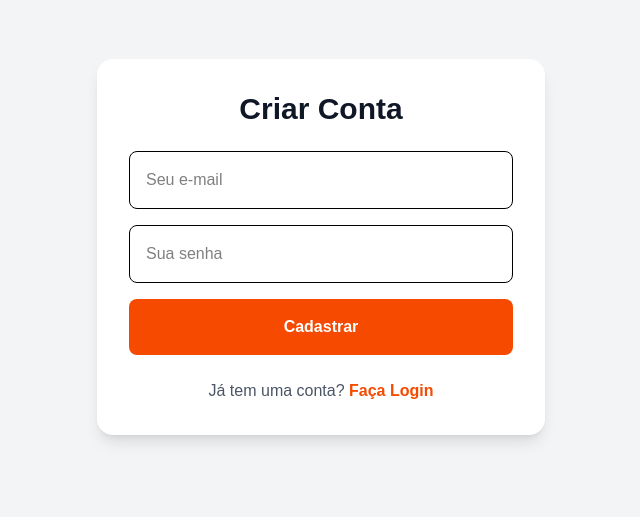
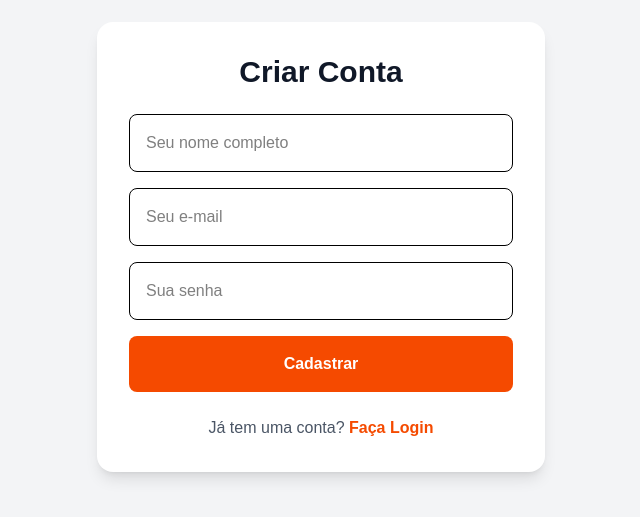
Before and after one commit to KaiqueH97/obra-certa-web, a Next.js app: page /cadastro in a window 1280 px wide. Shown: the part 153-670 px from the top of the page, without its empty margins (319-959 px from the left). Built offline with nearby package versions, Linux system fonts and the light colour scheme; no server answers.

Commit message:
feat: adiciona campo de nome no cadastro e exibe no perfil do usuário

```diff
--- a/app/cadastro/page.tsx
+++ b/app/cadastro/page.tsx
@@ -6,6 +6,7 @@ import { useRouter } from "next/navigation";
 import Link from "next/link";
 
 export default function Cadastro() {
+  const [nome, setNome] = useState("");
   const [email, setEmail] = useState("");
   const [senha, setSenha] = useState("");
   const [carregando, setCarregando] = useState(false);
@@ -18,6 +19,11 @@ export default function Cadastro() {
     const { error } = await supabase.auth.signUp({
       email,
       password: senha,
+      options: {
+        data: {
+          nome: nome,
+        }
+      }
     });
 
     if (error) {
@@ -34,6 +40,15 @@ export default function Cadastro() {
       <div className="w-full max-w-md bg-white p-8 rounded-2xl shadow-lg">
         <h1 className="text-3xl font-bold text-gray-900 mb-6 text-center">Criar Conta</h1>
         <form onSubmit={handleCadastro} className="flex flex-col gap-4">
+          {/* Nome */}
+          <input
+            type="text"
+            placeholder="Seu nome completo"
+            className="p-4 border rounded-lg text-black outline-none focus:ring-2 focus:ring-orange-600"
+            value={nome}
+            onChange={(e) => setNome(e.target.value)}
+            required
+          />
           <input
             type="email"
             placeholder="Seu e-mail"
--- a/app/perfil/page.tsx
+++ b/app/perfil/page.tsx
@@ -7,13 +7,15 @@ import Link from "next/link";
 
 export default function Perfil() {
   const router = useRouter();
-  const [email, setEmail] = useState<string | null>("Carregando...");
+  const [nome, setNome] = useState<string | null>("Carregando...");
+  const [email, setEmail] = useState<string | null>("...");
 
   useEffect(() => {
     const carregarUsuario = async () => {
       const { data: { user } } = await supabase.auth.getUser();
       if (user) {
         setEmail(user.email ?? "E-mail não encontrado");
+        setNome(user.user_metadata?.nome || "Usuário");
       }
     };
 
@@ -41,17 +43,17 @@ export default function Perfil() {
         {/* Card do Perfil */}
         <div className="bg-white p-8 rounded-xl shadow-md border border-gray-200 flex flex-col gap-8 items-center">
 
-          {/* Avatar Simples (Sem imagens pesadas) */}
+          {/* Avatar Simples */}
           <div className="w-24 h-24 bg-slate-200 rounded-full flex items-center justify-center border-4 border-slate-300">
             <span className="text-5xl">👷</span>
           </div>
 
-          {/* Informações */}
+          {/* Informações: Nome em destaque e E-mail menor */}
           <div className="text-center w-full">
-            <p className="text-gray-500 font-bold text-sm uppercase tracking-wider mb-1">
-              Usuário Conectado
-            </p>
-            <p className="text-2xl font-bold text-gray-900 wrap-break-word">
+            <h2 className="text-3xl font-black text-gray-900 mb-1 truncate">
+              {nome}
+            </h2>
+            <p className="text-gray-500 font-bold text-sm">
               {email}
             </p>
           </div>
```
